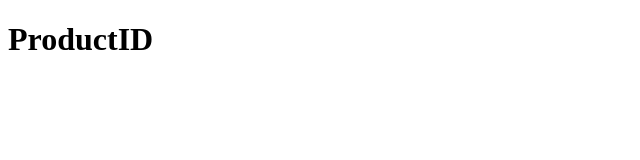
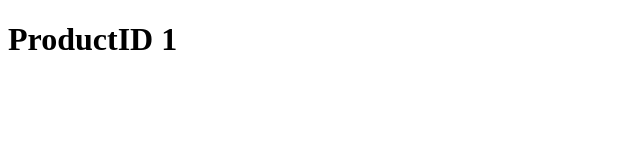
Before and after one commit to dokxo96/MyAvocados_Nextjs, a Next.js app: page /product/1 in a window 1280 px wide. Shown: the top 160 px of the page, without its empty margins (0-640 px from the left). Built offline with nearby package versions, Linux system fonts and the light colour scheme.

Commit message:
Dynamic routes complete

```diff
--- a/pages/product/[id].js
+++ b/pages/product/[id].js
@@ -1,7 +1,8 @@
 import React from 'react'
-
+import  {useRouter} from 'next/router'
 const ProductID=()=>{
-    return (<div> <h1>ProductID </h1></div>)
+    const {query:{id}} = useRouter ();
+    return (<div> <h1>ProductID  {id} </h1></div>)
 
 }
 
```
